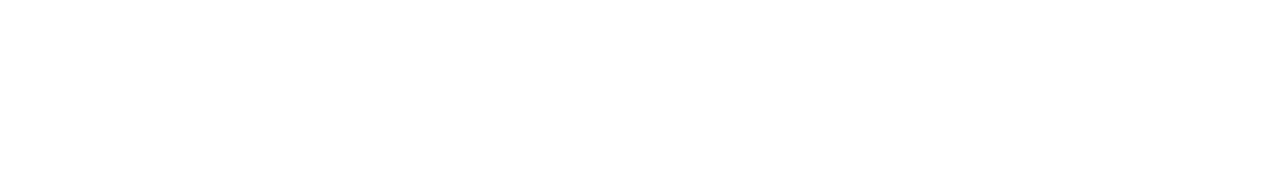
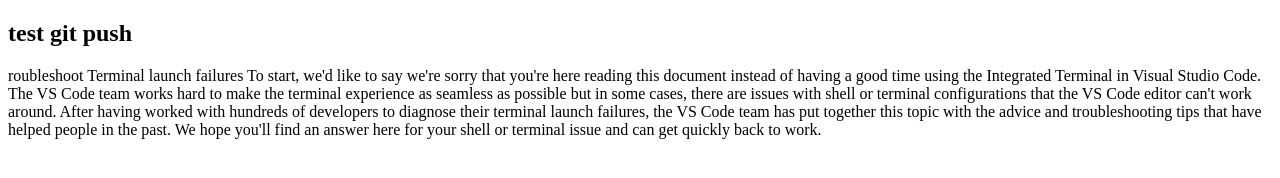
Before and after one commit to HAMID173004/my-first-repo, a plain HTML site: page index.html in a window 1280 px wide. Drawn offline with Linux system fonts and the light colour scheme.

Commit message:
add for 1st git

```diff
--- a/index.html
+++ b/index.html
@@ -4,9 +4,14 @@
     <meta charset="UTF-8">
     <meta http-equiv="X-UA-Compatible" content="IE=edge">
     <meta name="viewport" content="width=device-width, initial-scale=1.0">
-    <title>My first GitHub Report</title>
+    <title>@@@@My first GitHub Report</title>
+    <h2> test git push</h2>
 </head>
 <body>
+    <p>roubleshoot Terminal launch failures
+        To start, we'd like to say we're sorry that you're here reading this document instead of having a good time using the Integrated Terminal in Visual Studio Code. The VS Code team works hard to make the terminal experience as seamless as possible but in some cases, there are issues with shell or terminal configurations that the VS Code editor can't work around.
+
+        After having worked with hundreds of developers to diagnose their terminal launch failures, the VS Code team has put together this topic with the advice and troubleshooting tips that have helped people in the past. We hope you'll find an answer here for your shell or terminal issue and can get quickly back to work.</p>
 
 </body>
 </html>
```
